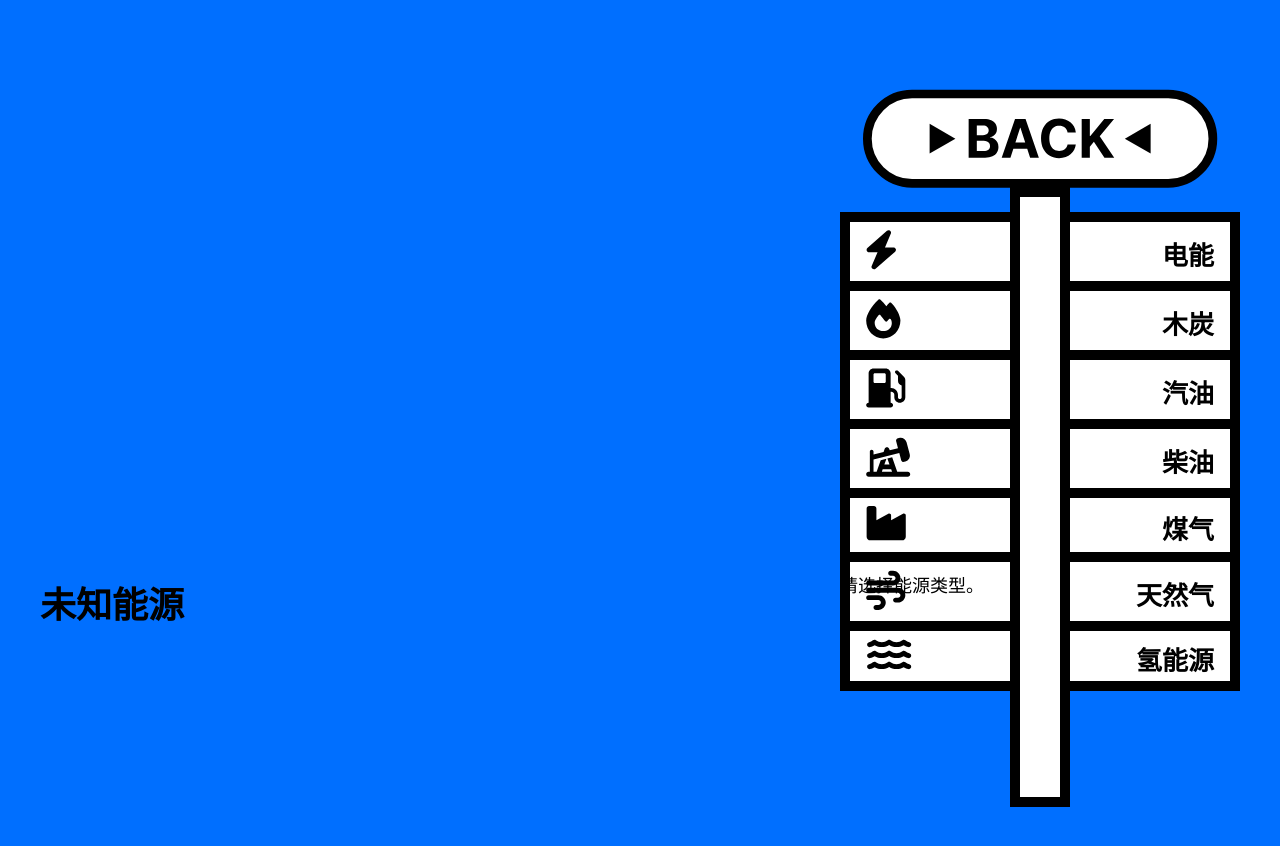
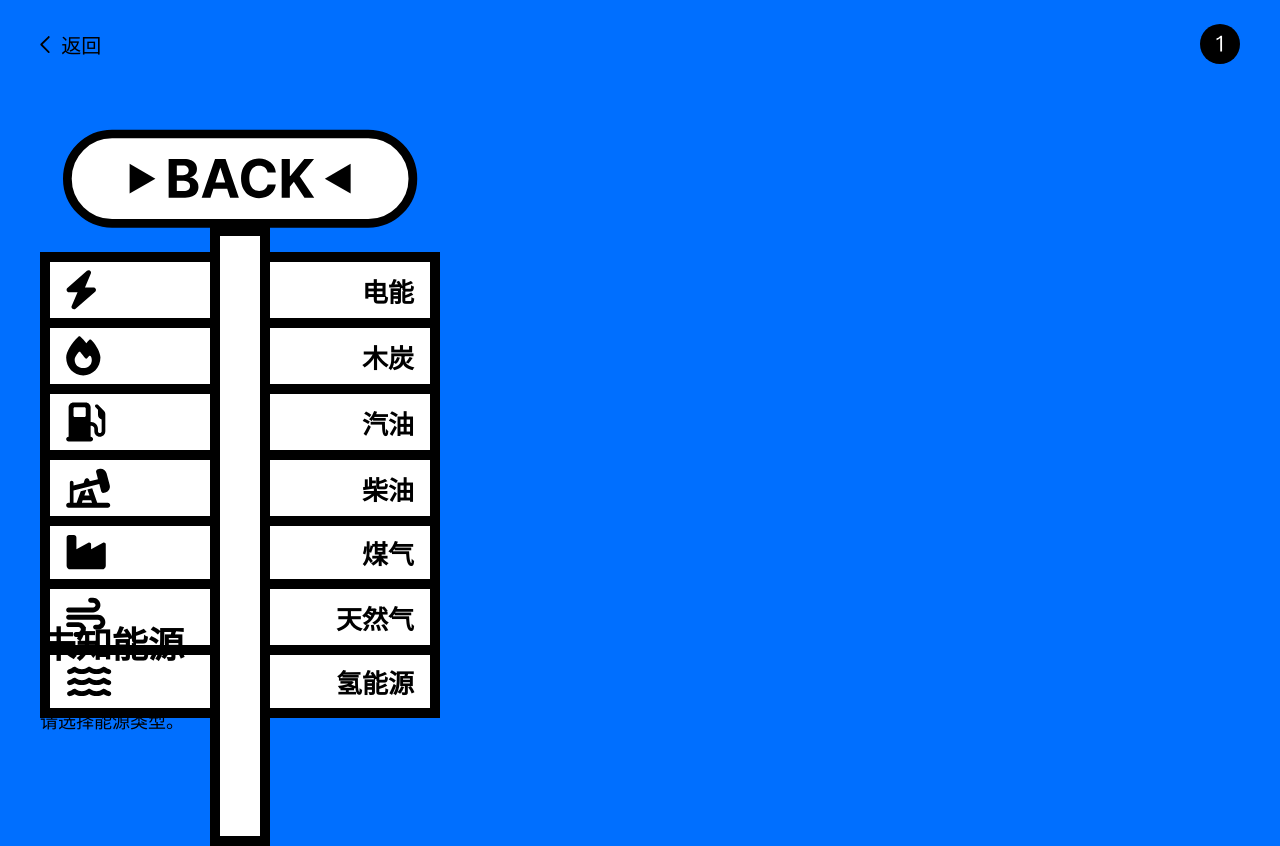
Before and after one commit to Veremay/new-energy-bus-visualization-website, a React (Create React App) app: page /content in a window 1280 px wide. Before the commit the page ends 807 px from the top, so only its background shows below. Built offline with nearby package versions, Linux system fonts and the light colour scheme.

Commit message:
调整了站牌样式

```diff
--- a/src/components/ContentPage.jsx
+++ b/src/components/ContentPage.jsx
@@ -50,8 +50,44 @@ const ContentPage = () => {
   };
 
   return (
-    <div className="grid-container">
-      <div className="header"></div>
+    <div className="flex-container">
+      <div className="header">
+        <div>
+          <button className="nav-back">
+            <svg
+              width="10"
+              height="19"
+              viewBox="0 0 10 19"
+              fill="none"
+              xmlns="http://www.w3.org/2000/svg"
+            >
+              <path
+                d="M0.585938 8.83594L8.08594 1.375C8.4375 0.984375 9.02344 0.984375 9.41406 1.375C9.76562 1.72656 9.76562 2.3125 9.41406 2.66406L2.53906 9.5L9.375 16.375C9.76562 16.7266 9.76562 17.3125 9.375 17.6641C9.02344 18.0547 8.4375 18.0547 8.08594 17.6641L0.585938 10.1641C0.195312 9.8125 0.195312 9.22656 0.585938 8.83594Z"
+                fill="black"
+              />
+            </svg>
+            <p>返回</p>
+          </button>
+        </div>
+        <div>
+          <button className="quotation-button">
+            <svg
+              width="40"
+              height="40"
+              viewBox="0 0 40 40"
+              fill="none"
+              xmlns="http://www.w3.org/2000/svg"
+            >
+              <rect width="40" height="40" rx="20" fill="black" />
+              <path
+                d="M20.645 11.792H22.053V27.5H20.249V13.992C19.259 15.004 18.027 15.708 16.553 16.148V14.344C17.257 14.146 18.005 13.838 18.753 13.398C19.501 12.914 20.117 12.386 20.645 11.792Z"
+                fill="white"
+              />
+            </svg>
+          </button>
+        </div>
+      </div>
+
       <BusStop />
       <h1 className="content-title">{title}</h1>
       <p className="content-description">{description}</p>
--- a/src/styles/bus_stop.css
+++ b/src/styles/bus_stop.css
@@ -21,12 +21,18 @@
   padding: 0rem;
 }
 
+.icon {
+  display: flex;
+  align-items: flex-start;
+  justify-content: flex-start;
+}
+
 .energy-button {
   display: flex;
   align-items: center;
   justify-content: space-between;
   width: 100%;
-  padding: 8px 16px 4px 16px;
+  padding: 8px 16px;
   background-color: #fff;
   /* border: 10px solid #000; */
   border-left: 10px solid #000;
@@ -56,7 +62,7 @@
 
 .electric-pole {
   position: relative;
-  top: -126%;
+  top: -123%;
   left: 50%;
   transform: translateX(-50%);
   /* transform: translateY(-82%); */
--- a/src/styles/contentpage.css
+++ b/src/styles/contentpage.css
@@ -1,10 +1,38 @@
-.content-container {
-  position: relative;
-  height: 100vh;
-  overflow: hidden;
-  text-align: center;
-  color: #fff;
-  padding: 20px;
+.flex-container {
+  display: flex;
+  flex-direction: column;
+}
+
+.header {
+  display: flex;
+  flex-direction: row;
+  justify-content: space-between;
+  align-items: center;
+}
+
+.nav-back {
+  display: flex;
+  flex-direction: row;
+  font-size: 1.25rem;
+  gap: 0.7rem;
+  padding: 0;
+  align-items: center;
+  background-color: rgba(0, 0, 0, 0);
+  border: none;
+  cursor: pointer;
+
+  p {
+    margin: 0;
+  }
+}
+
+.quotation-button {
+  padding: 0;
+  background-color: rgba(0, 0, 0, 0);
+  border: none;
+  display: flex;
+  align-items: flex-start;
+  justify-content: flex-start;
 }
 
 /* 内容区样式 */
--- a/src/styles/home.css
+++ b/src/styles/home.css
@@ -7,7 +7,7 @@ body {
   background-color: rgba(0, 0, 0, 0);
   display: grid;
   grid-column-gap: 3rem;
-  grid-template-columns: 2fr 1fr;
+  grid-template-columns: auto auto;
   grid-template-rows: auto auto auto auto;
 }
 
```
Also changed, not shown: src/assets/icons/back.svg (added), src/assets/icons/quotation.svg (added).
